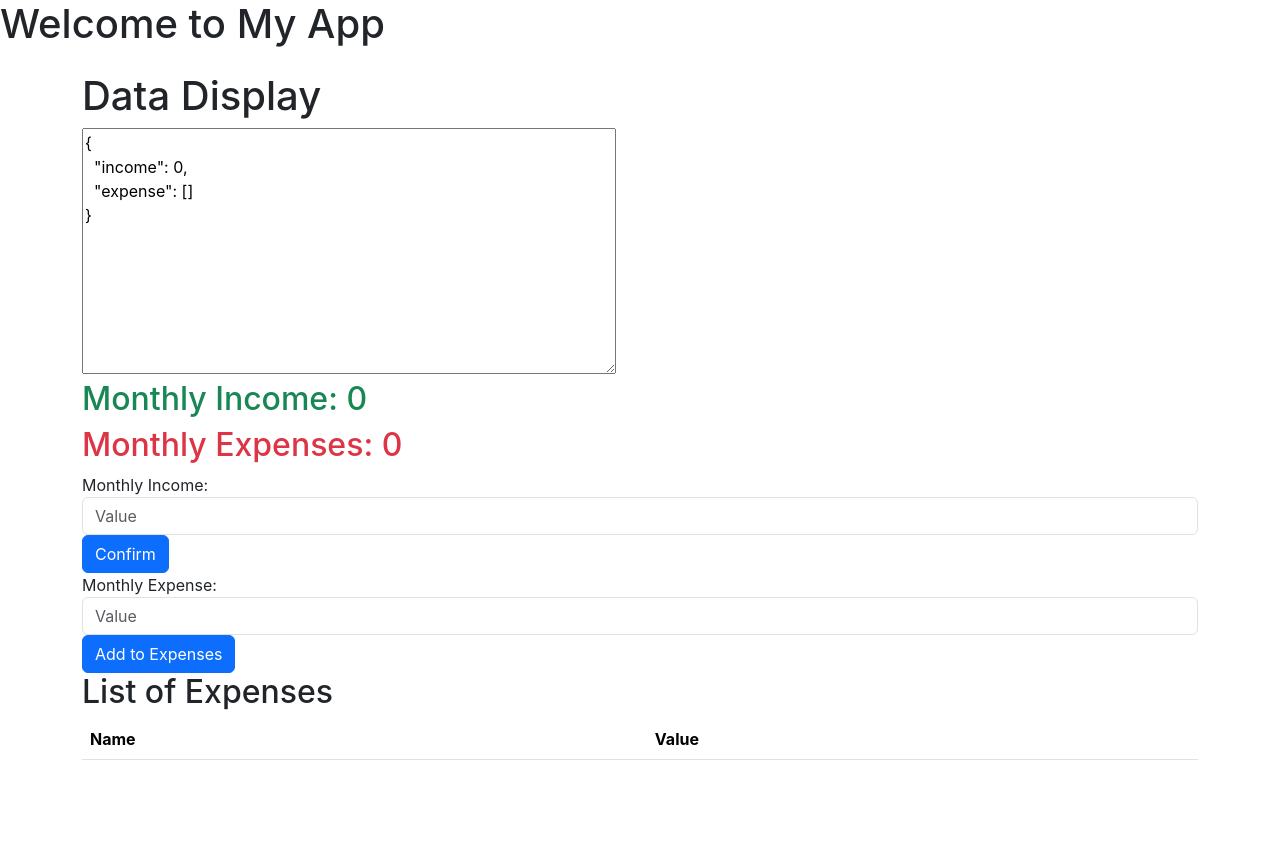
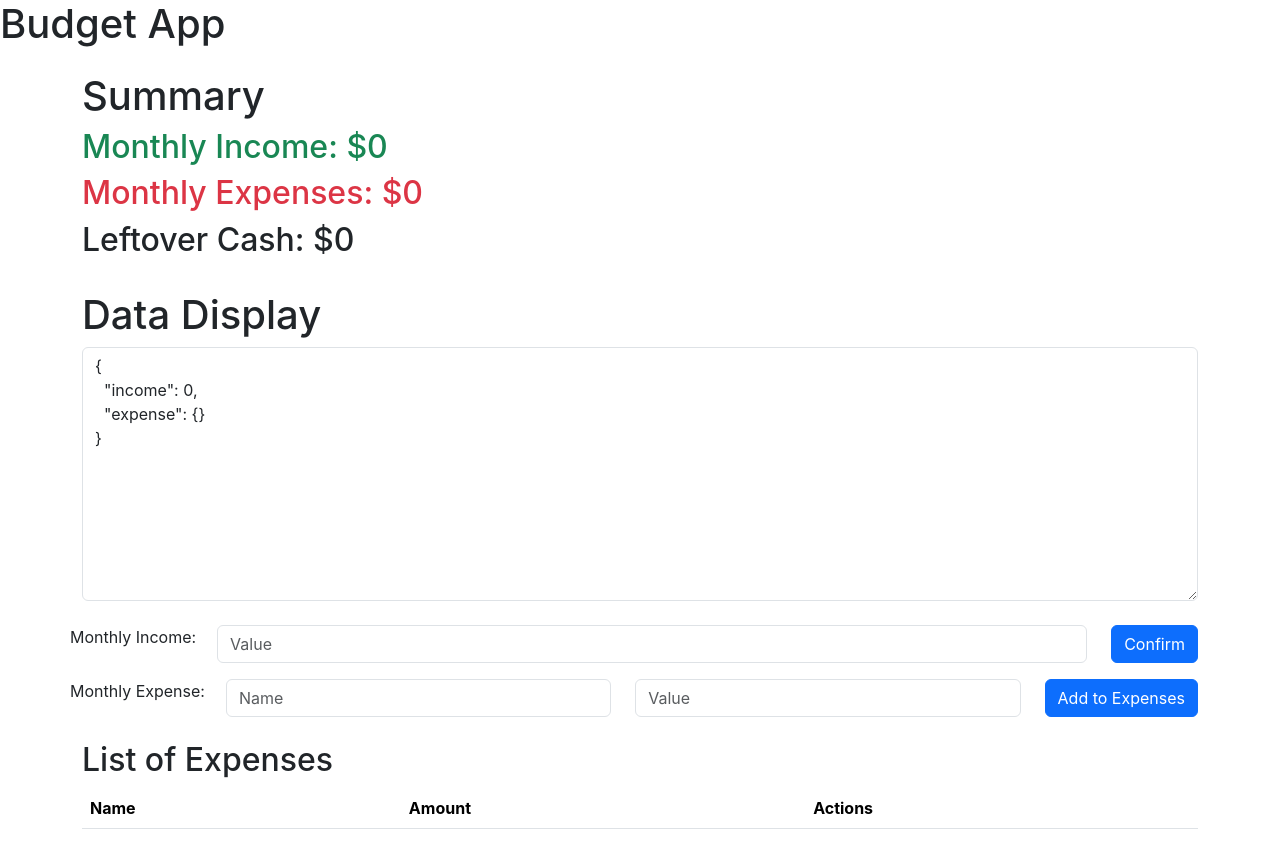
Before and after one commit to bjwong3/budgetapp, a React (Create React App) app: page / in a window 1280 px wide. Before the commit the page ends 800 px from the top, so only its background shows below. Built offline with nearby package versions, Linux system fonts and the light colour scheme.

Commit message:
Clean up UI, name and value for expenses, calculate net total

```diff
--- a/src/App.js
+++ b/src/App.js
@@ -1,22 +1,22 @@
 import React, { useState } from 'react';
 import DataDisplay from './DataDisplay';
+import Summary from './Summary';
 
 const initialData = {
   income: 0,
-  expense: []
+  expense: {}
 };
 
 function App() {
   const [data, setData] = useState(initialData);
 
-  const addToArray = (key, value) => {
+  const incomeKey = "income";
+  const expenseKey = "expense";
+
+  const addToExpenseMap = (key, value) => {
     setData(prevData => {
       const newData = { ...prevData };
-      if (Array.isArray(newData[key])) {
-        newData[key] = [...newData[key], value];
-      } else {
-        alert(`The value of "${key}" is not an array.`);
-      }
+      newData[expenseKey][key] = value;
       return newData;
     });
   };
@@ -28,11 +28,18 @@ function App() {
     }));
   };
 
+  const removeKey = (key) => {
+    const newData = { ...data };
+    delete newData[expenseKey][key];
+    setData(newData);
+  };
+
   return (
     <div className="App">
       <header className="App-header">
-        <h1>Welcome to My App</h1>
-        <DataDisplay data={data} updateData={updateData}  addToArray={addToArray}/>
+        <h1>Budget App</h1>
+        <Summary data={data} updateData={updateData} incomeKey={incomeKey} expenseKey={expenseKey}/>
+        <DataDisplay data={data} updateData={updateData}  addToExpenseMap={addToExpenseMap} removeKey={removeKey} incomeKey={incomeKey} expenseKey={expenseKey}/>
       </header>
     </div>
   );
--- a/src/DataDisplay.js
+++ b/src/DataDisplay.js
@@ -1,12 +1,14 @@
 import React, { useState } from 'react';
 import 'bootstrap/dist/css/bootstrap.min.css';
 
-const DataDisplay = ({ data, updateData, addToArray}) => {
+const DataDisplay = ({ data, updateData, addToExpenseMap, removeKey, incomeKey, expenseKey}) => {
   const [incomeValue, setIncomeValue] = useState('');
   const [expenseValue, setExpenseValue] = useState('');
-  const [totalExpense, setTotalExpense] = useState(0);
-  const incomeKey = "income";
-  const expenseKey = "expense";
+  const [expenseName, setExpenseName] = useState('');
+  const [editingKey, setEditingKey] = useState(null);
+  const [editKey, setEditKey] = useState('');
+  const [editValue, setEditValue] = useState('');
+  const [originalValue, setOriginalValue] = useState('');
 
   const updateIncome = () => {
 
@@ -18,45 +20,106 @@ const DataDisplay = ({ data, updateData, addToArray}) => {
 
   const handleIncomeValue = (e) => {
     const value = e.target.value
-    if (value != "" && !isNaN(value)) {
+    if (value !== "" && !isNaN(value)) {
         setIncomeValue(parseInt(value));
     }
-    else if (value == ""){
+    else if (value === ""){
         setIncomeValue('');
     }
   };
 
   const addToExpense = () => {
-    if (expenseValue !== '' && expenseValue !== undefined && !isNaN(expenseValue)) {
-      addToArray(expenseKey, expenseValue);
+    if (expenseName !== '' && expenseValue !== '' && expenseValue !== undefined && !isNaN(expenseValue)) {
+      addToExpenseMap(expenseName, expenseValue);
+      setExpenseName('');
       setExpenseValue('');
     }
   };
 
   const handleExpenseValue = (e) => {
     const value = e.target.value
-    if (value != "" && !isNaN(value)) {
+    if (value !== "" && !isNaN(value)) {
         setExpenseValue(parseInt(value));
     }
-    else if (value == ""){
+    else if (value === ""){
         setExpenseValue('');
     }
   };
 
-  const renderTable = (array) => {
+  const handleEditClick = (key, value) => {
+    setEditingKey(key);
+    setEditKey(key);
+    setOriginalValue(JSON.stringify(value));
+    setEditValue(JSON.stringify(value));
+  };
+
+  const handleSaveEdit = () => {
+    if (editKey && editValue !== '') {
+      let parsedValue;
+      try {
+        parsedValue = JSON.parse(editValue);
+      } catch (e) {
+        parsedValue = editValue;
+      }
+      addToExpenseMap(editKey, parsedValue);
+      if (editKey !== editingKey) handleRemoveKey(editingKey);
+      setEditingKey(null);
+      setEditKey('');
+      setEditValue('');
+    }
+  };
+
+  const handleCancelEdit = () => {
+    setEditingKey(null);
+    setEditKey('');
+    setEditValue(originalValue);
+  };
+
+  const handleRemoveKey = (key) => {
+    removeKey(key);
+  };
+
+  const renderTable = (map) => {
     return (
       <table className="table table-striped">
         <thead>
           <tr>
             <th>Name</th>
-            <th>Value</th>
+            <th>Amount</th>
+            <th>Actions</th>
           </tr>
         </thead>
         <tbody>
-          {array.map((item, index) => (
-            <tr key={index}>
-              <td>{index + 1}</td>
-              <td>{item}</td>
+          {Object.keys(map).map((key) => (
+            <tr key={key}>
+              <td>
+                  {key}
+              </td>
+              <td>
+                {editingKey === key ? (
+                  <input
+                    type="text"
+                    className="form-control"
+                    value={editValue}
+                    onChange={(e) => setEditValue(e.target.value)}
+                  />
+                ) : (
+                  typeof map[key] === 'object' && map[key] !== null ? renderTable(map[key]) : map[key]
+                )}
+              </td>
+              <td>
+                {editingKey === key ? (
+                  <>
+                    <button className="btn btn-success btn-sm" onClick={handleSaveEdit}>Save</button>
+                    <button className="btn btn-secondary btn-sm ms-2" onClick={handleCancelEdit}>Cancel</button>
+                  </>
+                ) : (
+                  <>
+                    <button className="btn btn-primary btn-sm" onClick={() => handleEditClick(key, map[key])}>Edit</button>
+                    <button className="btn btn-danger btn-sm ms-2" onClick={() => handleRemoveKey(key)}>Remove</button>
+                  </>
+                )}
+              </td>
             </tr>
           ))}
         </tbody>
@@ -64,29 +127,22 @@ const DataDisplay = ({ data, updateData, addToArray}) => {
     );
   };
 
-  const sumExpenses = () => {
-    let sum = 0;
-    data[expenseKey].forEach(element => {
-      sum += parseInt(element);
-    });
-    return sum;
-  }
+
 
   return (
     <div className="container mt-4">
       <h1>Data Display</h1>
       <textarea
+        className='form-control mb-4'
         readOnly
         value={JSON.stringify(data, null, 2)}
         rows={10}
         cols={50}
       />
-      <h2 class='text-success'>Monthly Income: {data[incomeKey]}</h2>
-      <h2 class='text-danger'>Monthly Expenses: {sumExpenses()}</h2>
 
-
-      <div>
+      <div className="row mb-3">
         Monthly Income:  &nbsp;
+        <div className="col">
           <input
             type="text"
             className="form-control"
@@ -94,11 +150,24 @@ const DataDisplay = ({ data, updateData, addToArray}) => {
             value={incomeValue}
             onChange={handleIncomeValue}
           />
+        </div>
+        <div className="col-auto">
           <button className="btn btn-primary" onClick={updateIncome}>Confirm</button>
         </div>
+      </div>
 
-      <div>
+      <div className="row mb-4">
         Monthly Expense:  &nbsp;
+        <div className="col">
+          <input
+            type="text"
+            className="form-control"
+            placeholder="Name"
+            value={expenseName}
+            onChange={e => setExpenseName(e.target.value)}
+          />
+        </div>
+        <div className="col">
           <input
             type="text"
             className="form-control"
@@ -106,10 +175,13 @@ const DataDisplay = ({ data, updateData, addToArray}) => {
             value={expenseValue}
             onChange={handleExpenseValue}
           />
+        </div>
+        <div className="col-auto">
         <button className="btn btn-primary" onClick={addToExpense}>Add to Expenses</button>
         </div>
+      </div>
 
-      {Array.isArray(data[expenseKey]) && (
+      {data[expenseKey].size !== 0 && (
         <div>
           <h2>List of Expenses</h2>
           {renderTable(data[expenseKey])}
--- /dev/null
+++ b/src/Summary.js
@@ -0,0 +1,101 @@
+import React, { useState } from 'react';
+import 'bootstrap/dist/css/bootstrap.min.css';
+
+const Summary = ({data, updateData, incomeKey, expenseKey}) => {
+  const [editingIncome, setEditingIncome] = useState(false);
+  const [originalIncome, setOriginalIncome] = useState(0);
+
+  const [incomeValue, setIncomeValue] = useState(data[incomeKey]);
+
+  const sumExpenses = () => {
+    let sum = 0;
+    for (const [key, value] of Object.entries(data[expenseKey])){
+        sum += parseInt(value);
+    }
+    return sum;
+  }
+
+  const calculateNetValue = () => {
+    return data[incomeKey] - sumExpenses();
+  }
+
+  const getHeaderClass = () => {
+    const netValue = calculateNetValue();
+    if (netValue > 0) {
+      return 'p-2 bg-success text-white rounded';
+    } else if (netValue < 0) {
+      return 'p-2 bg-danger text-white rounded';
+    } else {
+      return 'text-dark';
+    }
+  };
+
+  const handleIncomeClick = () => {
+    setEditingIncome(true);
+    setOriginalIncome(data[incomeKey]);
+  };
+
+  const handleIncomeChange = (e) => {
+    setIncomeValue(e.target.value);
+  };
+
+  const handleIncomeSave = () => {
+    let parsedValue;
+    try {
+      parsedValue = parseFloat(incomeValue);
+    } catch (e) {
+      parsedValue = incomeValue;
+    }
+    updateData(incomeKey, incomeValue)
+    setOriginalIncome(0);
+    setEditingIncome(false);
+  };
+
+  const handleIncomeCancel = () => {
+    setIncomeValue(originalIncome);
+    setOriginalIncome(0);
+    setEditingIncome(false);
+  };
+
+
+
+  return (
+    <div className="container mt-4">
+      <h1>Summary</h1>
+      <div className="mb-2">
+        <h2 class='text-success'>Monthly Income: ${editingIncome ? (
+          <>
+            <input
+              type="number"
+              className="form-control d-inline-block"
+              value={incomeValue}
+              onChange={handleIncomeChange}
+              onBlur={handleIncomeSave}
+              onKeyPress={(e) => {
+                if (e.key === 'Enter') {
+                  handleIncomeSave();
+                }
+              }}
+            />
+            <button className="btn btn-primary btn-sm ms-2" onClick={handleIncomeSave}>Save</button>
+            <button className="btn btn-secondary btn-sm ms-2" onClick={handleIncomeCancel}>Cancel</button>
+          </>
+        ) : (
+          <span
+            onClick={handleIncomeClick}
+          >
+            {data.income}
+          </span>
+        )}</h2>
+
+      </div>
+      <h2 class='text-danger'>Monthly Expenses: ${sumExpenses()}</h2>
+      <div className="mb-2">
+        <h2 class={`${getHeaderClass()}`} style={{ display: 'inline-block'}}>Leftover Cash: ${calculateNetValue()}</h2>
+      </div>
+
+    </div>
+  );
+};
+
+export default Summary;
```
Lines whose indentation alone changed are shown as unchanged.
